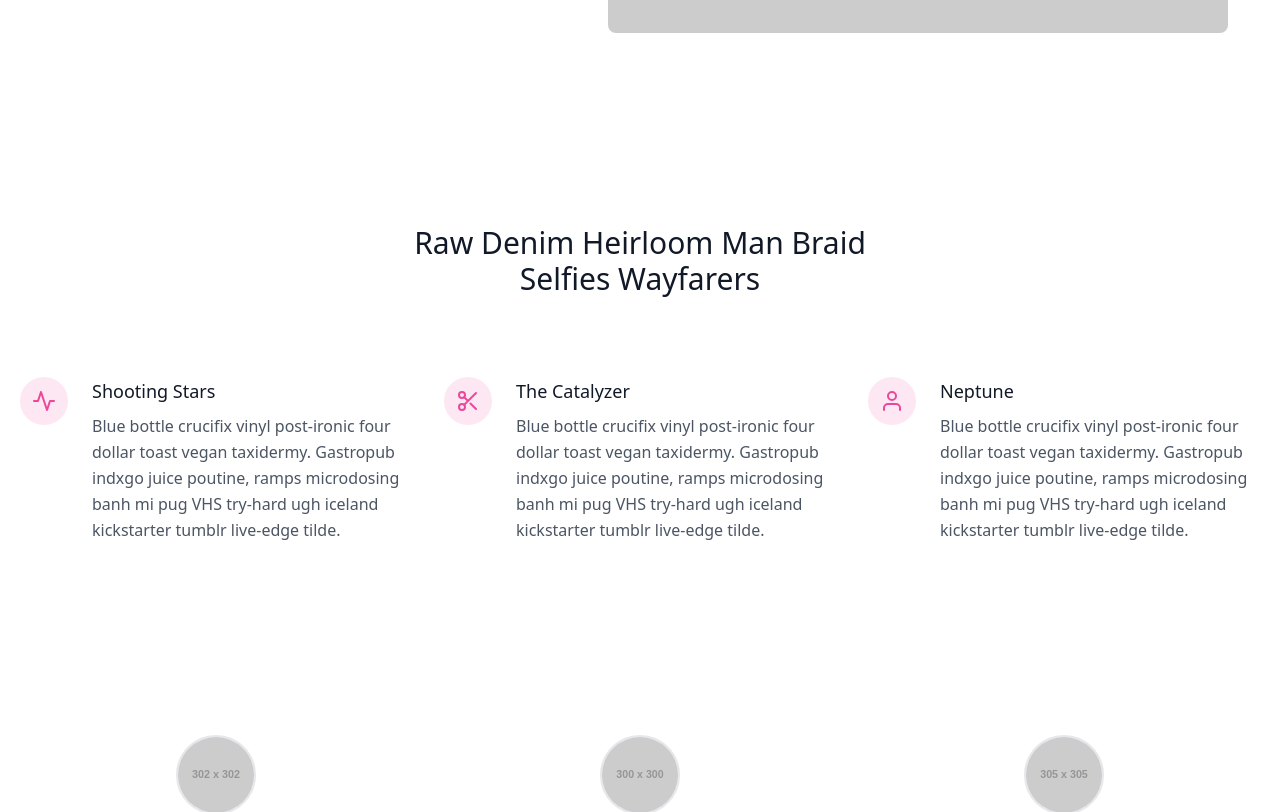
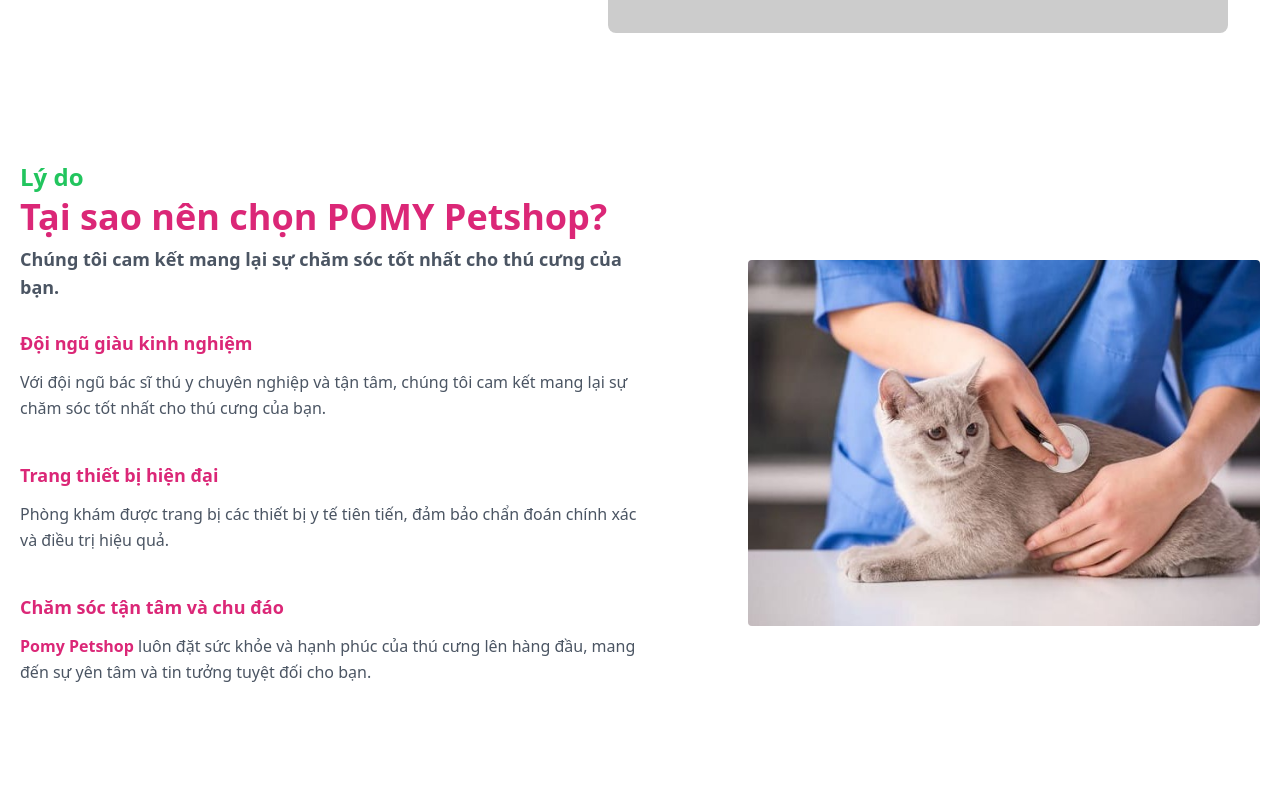
Before and after one commit to dangkhoa45/pomy-petshop, a Next.js app: page /about in a window 1280 px wide. Shown: the part 1280-2092 px from the top of the page. Built offline with nearby package versions, Linux system fonts and the light colour scheme.

Commit message:
update component QuestionSection

```diff
--- a/src/app/page.tsx
+++ b/src/app/page.tsx
@@ -1,22 +1,22 @@
 import AboutSection from "@/components/AboutSection";
 import ContactForm from "@/components/ContactForm";
-import FeatureSection from "@/components/FeatureSection";
 import GallerySection from "@/components/GallerySection";
 import HeroSection from "@/components/HeroSection";
+import QuestionSection from "@/components/QuestionSection";
 import ServiceSection from "@/components/ServiceSection";
 import StatisticSection from "@/components/StatisticSection";
 import TestimonialSection from "@/components/TestimonialSection";
 
-
 export default function Home() {
   return (
-    <div className='bg-gradient-to-r from-green-100 to-pink-200'>
+    <div className="bg-gradient-to-r from-green-100 to-pink-200">
       <HeroSection />
       <AboutSection />
+      <ServiceSection />
       <StatisticSection />
-      <FeatureSection />
+      {/* <FeatureSection /> */}
+      <QuestionSection />
       <ContactForm />
-      <ServiceSection />
       <TestimonialSection />
       <GallerySection />
     </div>
--- a/src/components/QuestionSection.tsx
+++ b/src/components/QuestionSection.tsx
@@ -1,94 +1,76 @@
+"use client";
+import Image from "next/image";
+
 function QuestionSection() {
   return (
     <section className="text-gray-600 body-font">
-      <div className="container px-5 py-24 mx-auto">
-        <h1 className="sm:text-3xl text-2xl font-medium title-font text-center text-gray-900 mb-20">
-          Raw Denim Heirloom Man Braid
-          <br className="hidden sm:block" />
-          Selfies Wayfarers
-        </h1>
-        <div className="flex flex-wrap sm:-m-4 -mx-4 -mb-10 -mt-4 md:space-y-0 space-y-6">
-          <div className="p-4 md:w-1/3 flex">
-            <div className="w-12 h-12 inline-flex items-center justify-center rounded-full bg-pink-100 text-pink-500 mb-4 flex-shrink-0">
-              <svg
-                fill="none"
-                stroke="currentColor"
-                strokeLinecap="round"
-                strokeLinejoin="round"
-                strokeWidth="2"
-                className="w-6 h-6"
-                viewBox="0 0 24 24"
-              >
-                <path d="M22 12h-4l-3 9L9 3l-3 9H2"></path>
-              </svg>
-            </div>
-            <div className="flex-grow pl-6">
-              <h2 className="text-gray-900 text-lg title-font font-medium mb-2">
-                Shooting Stars
+      <div className="container mx-auto flex px-5 pb-24 pt-8 md:flex-row flex-col items-center">
+        <div className="lg:flex-grow md:w-1/2 lg:pr-24 md:pr-16 flex flex-col md:items-start md:text-left mb-16 md:mb-0 items-center text-center">
+          <span className="title-font sm:text-2xl text-2xl mb-1 text-green-500 font-extrabold">
+            Lý do
+          </span>
+          <h1 className="title-font sm:text-4xl text-3xl mb-2 text-pink-600 font-extrabold">
+            Tại sao nên chọn <br className="md:hidden" /> POMY Petshop?
+          </h1>
+          <span className="title-font text-lg mb-1 text-gray-600 font-extrabold">
+            Chúng tôi cam kết mang lại sự chăm sóc tốt nhất cho thú cưng của
+            bạn.
+          </span>
+          <div className="flex flex-col mt-6 mb-10 lg:items-start items-center">
+            <div className="flex-grow">
+              <h2 className="text-pink-600 text-lg title-font font-semibold mb-3">
+                Đội ngũ giàu kinh nghiệm
               </h2>
               <p className="leading-relaxed text-base">
-                Blue bottle crucifix vinyl post-ironic four dollar toast vegan
-                taxidermy. Gastropub indxgo juice poutine, ramps microdosing
-                banh mi pug VHS try-hard ugh iceland kickstarter tumblr
-                live-edge tilde.
+                Với đội ngũ bác sĩ thú y chuyên nghiệp và tận tâm, chúng tôi cam
+                kết mang lại sự chăm sóc tốt nhất cho thú cưng của bạn.
               </p>
             </div>
           </div>
-          <div className="p-4 md:w-1/3 flex">
-            <div className="w-12 h-12 inline-flex items-center justify-center rounded-full bg-pink-100 text-pink-500 mb-4 flex-shrink-0">
-              <svg
-                fill="none"
-                stroke="currentColor"
-                strokeLinecap="round"
-                strokeLinejoin="round"
-                strokeWidth="2"
-                className="w-6 h-6"
-                viewBox="0 0 24 24"
-              >
-                <circle cx="6" cy="6" r="3"></circle>
-                <circle cx="6" cy="18" r="3"></circle>
-                <path d="M20 4L8.12 15.88M14.47 14.48L20 20M8.12 8.12L12 12"></path>
-              </svg>
-            </div>
-            <div className="flex-grow pl-6">
-              <h2 className="text-gray-900 text-lg title-font font-medium mb-2">
-                The Catalyzer
+          <div className="flex flex-col mb-10 lg:items-start items-center">
+            <div className="flex-grow">
+              <h2 className="text-pink-600 text-lg title-font font-semibold mb-3">
+                Trang thiết bị hiện đại
               </h2>
               <p className="leading-relaxed text-base">
-                Blue bottle crucifix vinyl post-ironic four dollar toast vegan
-                taxidermy. Gastropub indxgo juice poutine, ramps microdosing
-                banh mi pug VHS try-hard ugh iceland kickstarter tumblr
-                live-edge tilde.
+                Phòng khám được trang bị các thiết bị y tế tiên tiến, đảm bảo
+                chẩn đoán chính xác và điều trị hiệu quả.
               </p>
             </div>
           </div>
-          <div className="p-4 md:w-1/3 flex">
-            <div className="w-12 h-12 inline-flex items-center justify-center rounded-full bg-pink-100 text-pink-500 mb-4 flex-shrink-0">
-              <svg
-                fill="none"
-                stroke="currentColor"
-                strokeLinecap="round"
-                strokeLinejoin="round"
-                strokeWidth="2"
-                className="w-6 h-6"
-                viewBox="0 0 24 24"
-              >
-                <path d="M20 21v-2a4 4 0 00-4-4H8a4 4 0 00-4 4v2"></path>
-                <circle cx="12" cy="7" r="4"></circle>
-              </svg>
-            </div>
-            <div className="flex-grow pl-6">
-              <h2 className="text-gray-900 text-lg title-font font-medium mb-2">
-                Neptune
+          <div className="flex flex-col mb-10 lg:items-start items-center">
+            <div className="bg-slate-600 border-collapse"></div>
+            <div className="flex-grow">
+              <h2 className="text-pink-600 text-lg title-font font-semibold mb-3">
+                Chăm sóc tận tâm và chu đáo
               </h2>
               <p className="leading-relaxed text-base">
-                Blue bottle crucifix vinyl post-ironic four dollar toast vegan
-                taxidermy. Gastropub indxgo juice poutine, ramps microdosing
-                banh mi pug VHS try-hard ugh iceland kickstarter tumblr
-                live-edge tilde.
+                <span className="text-pink-600 font-dosis font-bold">
+                  <a
+                    href="https://www.facebook.com/cuahangthucungPOMY"
+                    target="_blank"
+                    rel="noopener noreferrer"
+                    className="hover:underline"
+                  >
+                    Pomy Petshop{" "}
+                  </a>
+                </span>
+                luôn đặt sức khỏe và hạnh phúc của thú cưng lên hàng đầu, mang
+                đến sự yên tâm và tin tưởng tuyệt đối cho bạn.
               </p>
             </div>
           </div>
+        </div>
+        <div className="lg:max-w-lg lg:w-full md:w-1/2 w-5/6">
+          <Image
+            className="object-cover object-center rounded"
+            alt="hero"
+            src="/images/pomy-petshop-3.jpg"
+            width={720}
+            height={600}
+            loading="lazy"
+            translate="no"
+          />
         </div>
       </div>
     </section>
```
Also changed, not shown: public/images/pomy-petshop-3.jpg (renamed from public/images/hero-pet-2.jpg), 1 other file (tests, documents, lock files or other folders).
